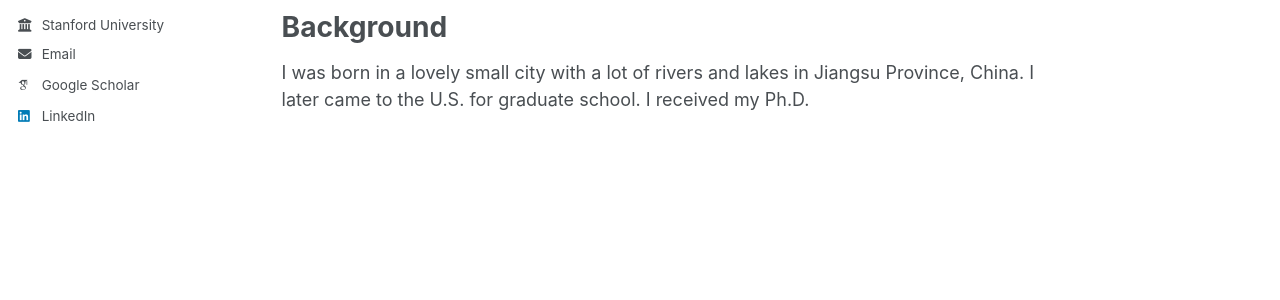
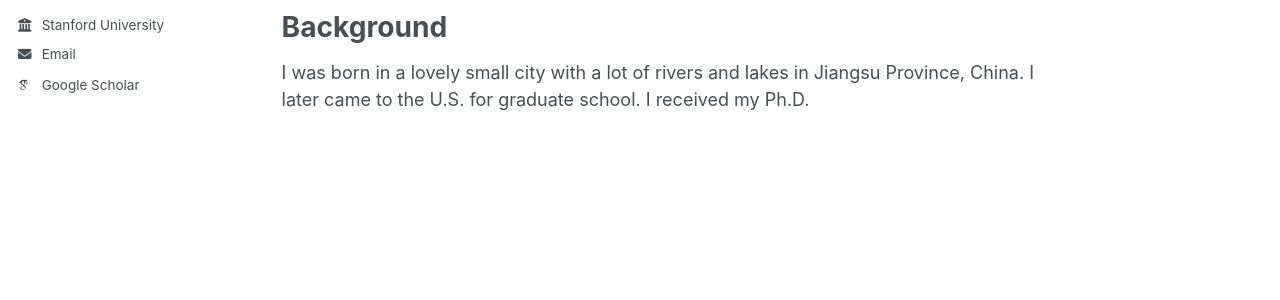
Before and after one commit to chunchenxu/chunchenxu.github.io, a Jekyll site: the page built from _pages/about.md, in a window 1280 px wide. Shown: the part 341-641 px from the top of the page. Built offline with Jekyll 4.4.1, drawn with Linux system fonts in a browser that asks for light colours; some web fonts are replaced; a script that is not in the unit is left out.

Commit message:
Update _config.yml

```diff
--- a/_config.yml
+++ b/_config.yml
@@ -62,7 +62,7 @@ author:
   keybase          : # Username
   instagram        : # Username
   lastfm           : # Username
-  linkedin         : chunchen-xu-b460b160
+  linkedin         : # chunchen-xu-b460b160
   mastodon         : # URL
   medium           : # URL
   pinterest        : # Username
```
